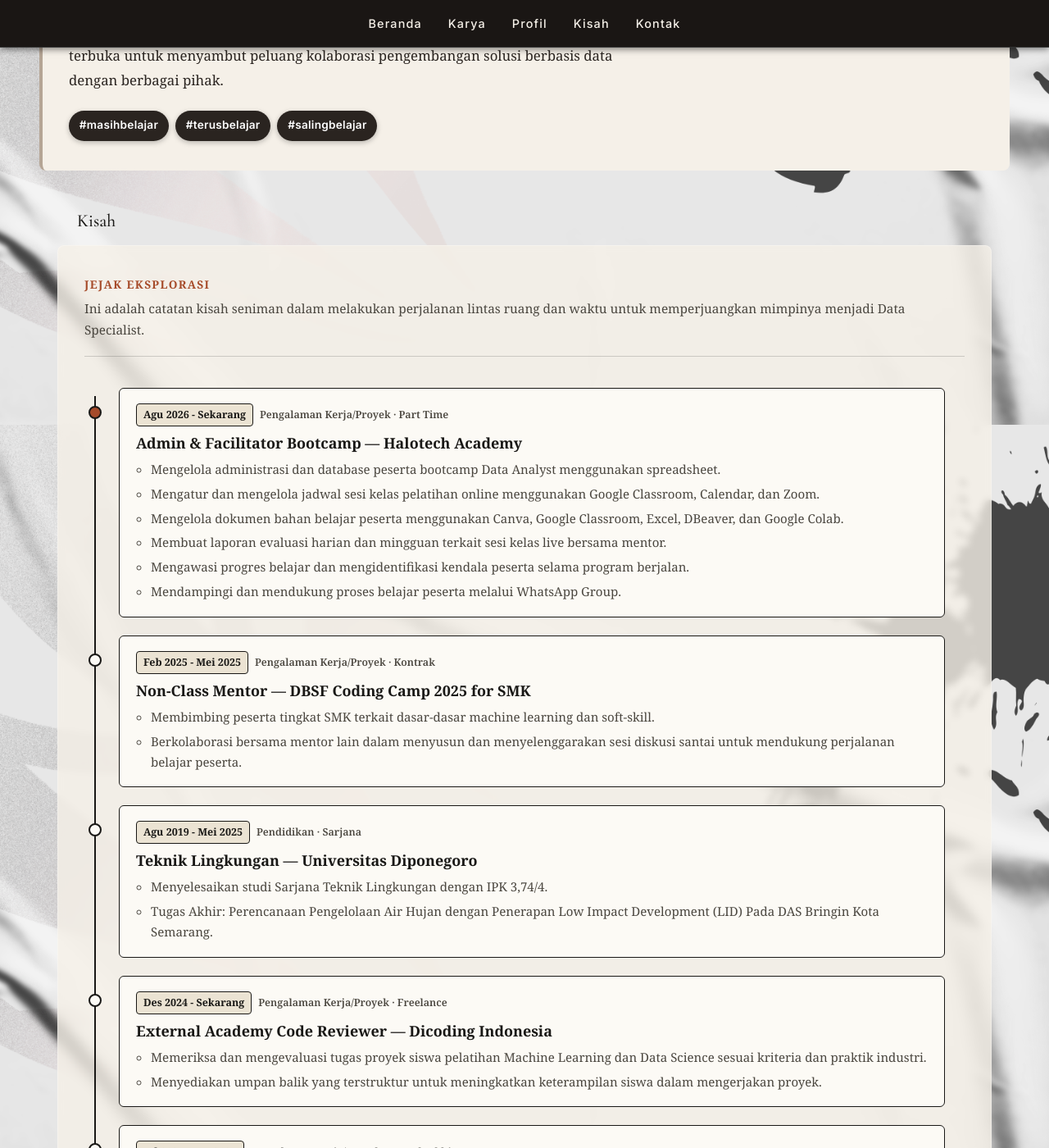
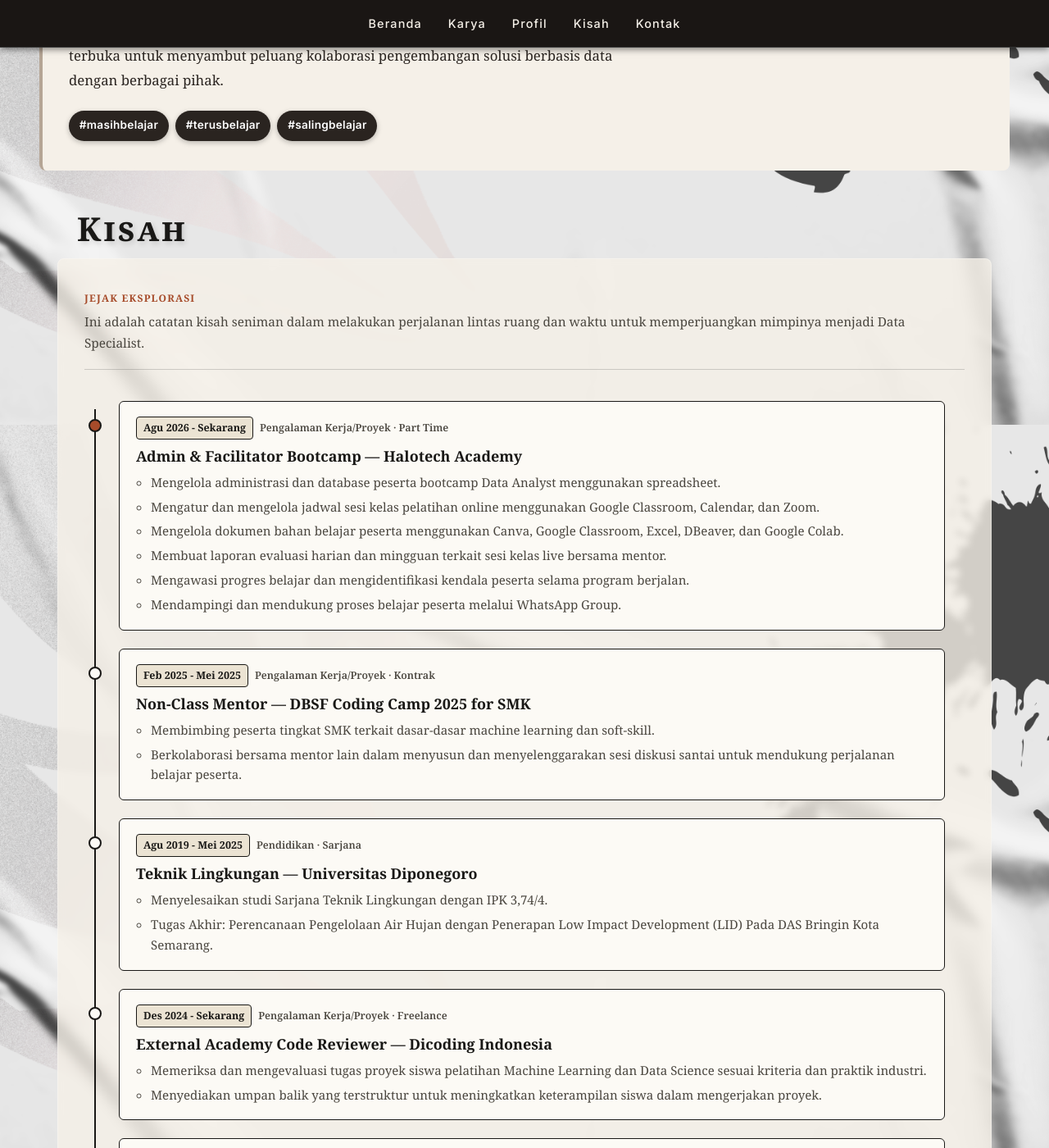
Before and after one commit to Sulbae/Sulbae.github.io, a Jekyll site: the page built from index.md, in a window 1280 px wide and 1400 px high, scrolled down 2182 px. Shown: the whole window at 82% size. Built offline with Jekyll 4.4.1, drawn with Linux system fonts in a browser that asks for light colours.

Commit message:
Update home.css

```diff
--- a/assets/css/home.css
+++ b/assets/css/home.css
@@ -961,15 +961,15 @@ details[open]::details-content {
 }
 
 #kisah .kisah-title {
-  font-family: var(--font-heading);
-  font-size: 1.35rem;
-  font-weight: 500;
-  margin: 2.5rem 0 1rem;
-  line-height: 1.25;
+  margin: 0;
+  font-family: var(--font-serif, Georgia, serif);
+  font-variant: small-caps;
+  font-size: clamp(1.9rem, 3.5vw, 2.5rem);
+  font-weight: 700;
+  line-height: 1.15;
+  letter-spacing: 0.08em;
   color: var(--tinta-pekat);
-  font-variant: normal;
-  letter-spacing: normal;
-  text-shadow: none;
+  text-shadow: 2px 3px 6px rgba(0, 0, 0, 0.14);
 }
 
 /* Card krem yang sebelumnya membungkus semuanya, kini dimulai di bawah judul */
@@ -994,7 +994,7 @@ details[open]::details-content {
 
 #kisah .kisah-kicker {
   display: inline-block;
-  font-size: 0.85rem;
+  font-size: 0.75rem;
   font-weight: 700;
   letter-spacing: 0.1em;
   text-transform: uppercase;
```
